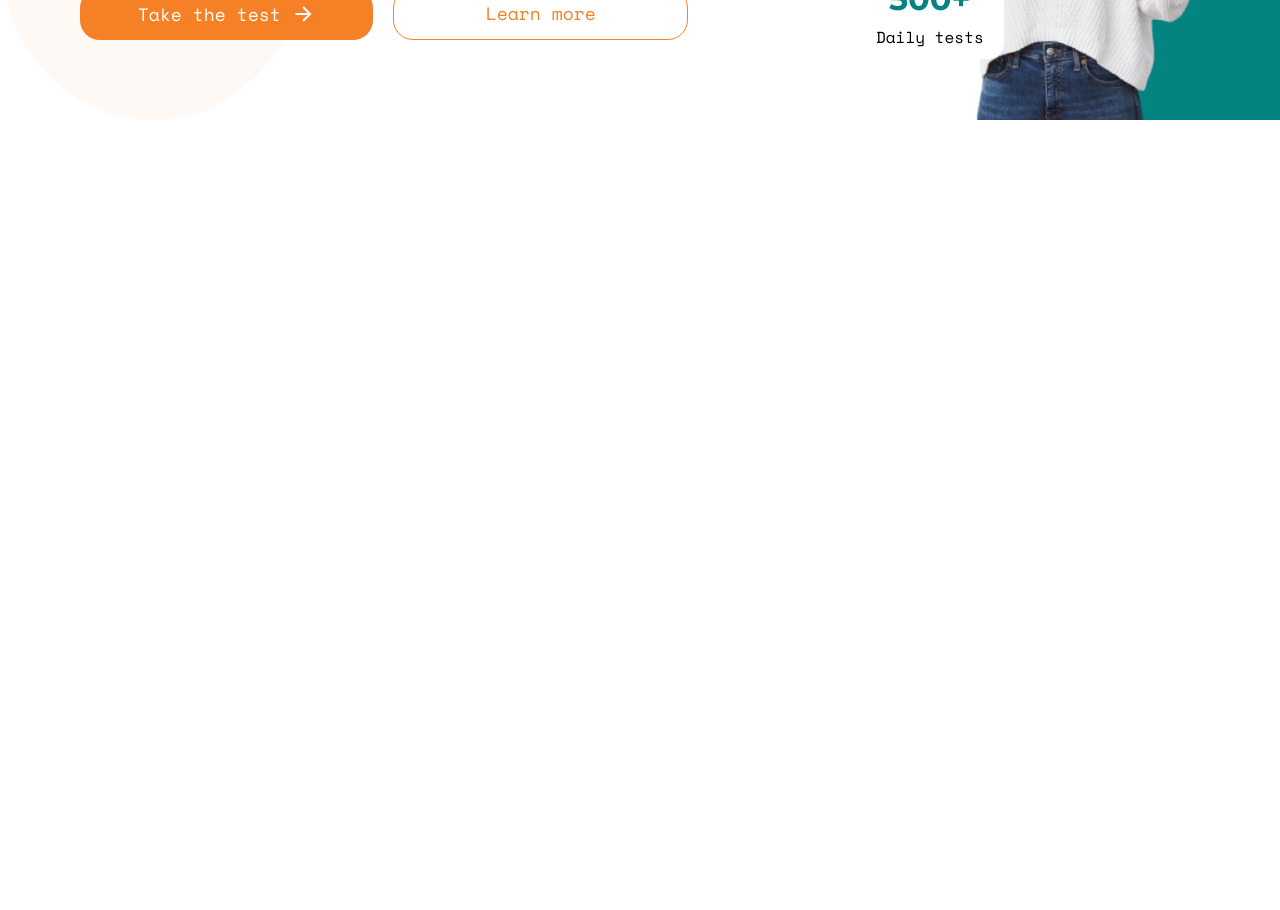
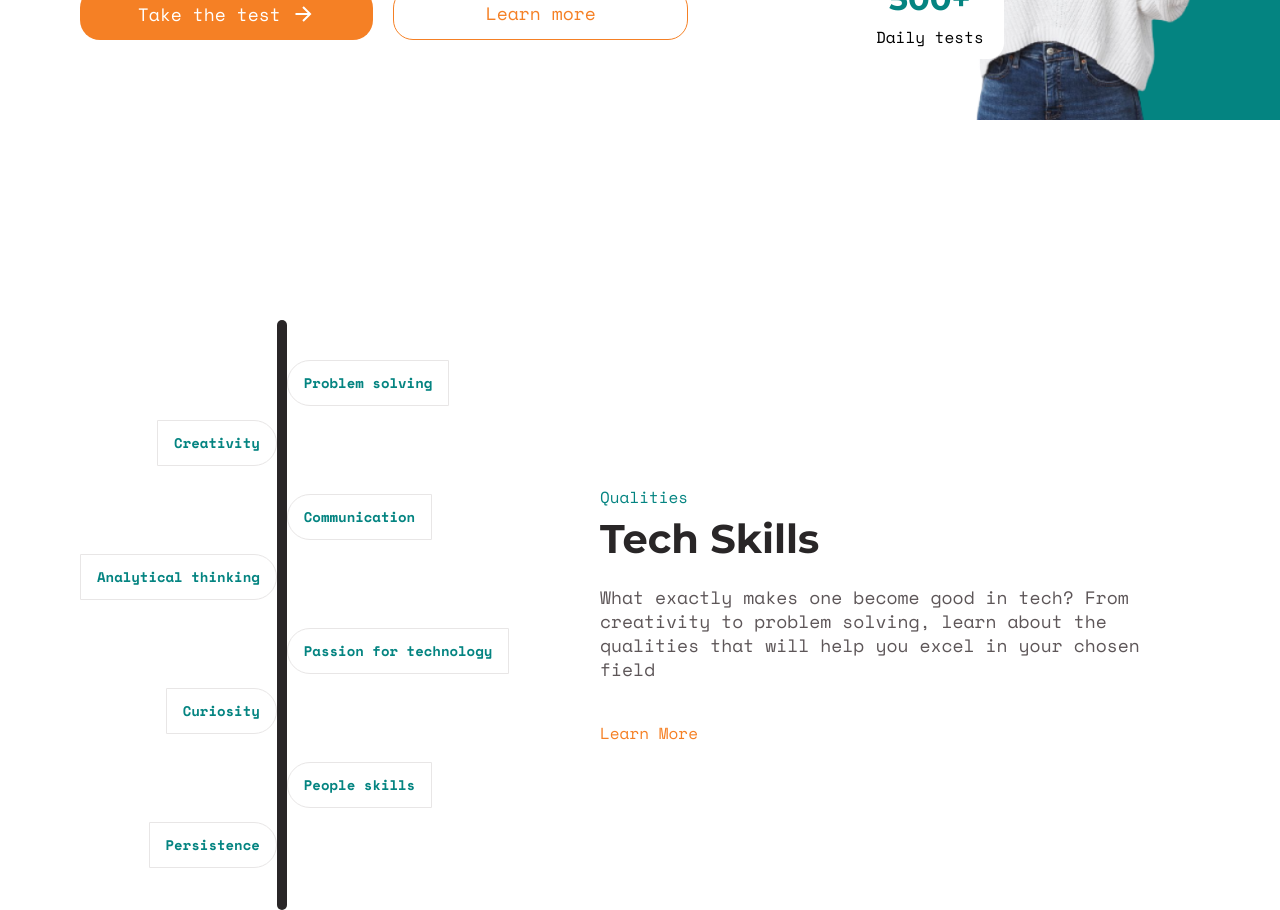
Before and after one commit to kingjamesx/quiz-app, a Next.js app: page / in a window 1280 px wide. Shown: the part 540-1450 px from the top of the page. Before the commit the page ends 800 px from the top, so only its background shows below. Built offline with nearby package versions, Linux system fonts and the light colour scheme.

Commit message:
Qualities

```diff
--- /dev/null
+++ b/components/Qualities.jsx
@@ -0,0 +1,39 @@
+import React from 'react';
+
+const Qualities = () => {
+  return (
+    <section className="px-20 pt-[200px] flex justify-between items-center">
+      {/* left side */}
+      <div className="flex">
+        <div className=" flex flex-col gap-[88px] mt-[100px] items-end">
+          <div className="qualities">Creativity</div>
+          <div className="qualities">Analytical thinking</div>
+          <div className="qualities">Curiosity</div>
+          <div className="qualities">Persistence</div>
+        </div>
+        <div className="h-[590px] w-2.5 bg-[#292627] rounded-lg"></div>
+        <div className="flex flex-col gap-[88px] mt-10">
+          <div className="qualities_right">Problem solving</div>
+          <div className="qualities_right">Communication</div>
+          <div className="qualities_right">Passion for technology</div>
+          <div className="qualities_right">People skills</div>
+        </div>
+      </div>
+      {/* right side */}
+      <div className="">
+        <p className="text-[#048481]">Qualities</p>
+        <h4 className="font-[700] font-mont text-[40px] text-[#292627]">Tech Skills</h4>
+        <p className="text-lg leading-6 mt-4 text-[#5D5658] max-w-[600px]">
+          What exactly makes one become good in tech? From creativity to problem
+          solving, learn about the qualities that will help you excel in your
+          chosen field
+        </p>
+        <div className="mt-10">
+            <p className="text-[#F58025]">Learn More</p>
+        </div>
+      </div>
+    </section>
+  );
+};
+
+export default Qualities;
--- a/pages/index.js
+++ b/pages/index.js
@@ -2,14 +2,17 @@ import Image from 'next/image';
 import { Inter } from 'next/font/google';
 import Header from '@/components/Header';
 import Hero from '@/components/Hero';
+import Qualities from '@/components/Qualities';
 const inter = Inter({ subsets: ['latin'] });
 
 export default function Home() {
+  // bg-land-pattern bg-left-top bg-no-repeat bg-contain
   return (
-    <main className="bg-land-pattern bg-left-top bg-no-repeat bg-contain flex flex-col justify-between">
+    <main className=" flex flex-col justify-between">
       <section className="mx-auto w-full">
         <Header />
         <Hero />
+        <Qualities />
       </section>
     </main>
   );
--- a/styles/globals.css
+++ b/styles/globals.css
@@ -10,6 +10,12 @@
   }
 }
 
+.qualities {
+  @apply text-right px-4 py-3 w-fit border border-[#E8E6E6] rounded-tr-full rounded-br-full font-[700] text-sm text-[#048481];
+}
+.qualities_right {
+  @apply text-right px-4 py-3 w-fit border border-[#E8E6E6] rounded-tl-full rounded-bl-full font-[700] text-sm text-[#048481];
+}
 .dropdown:hover .dropdownContent {
   display: block;
 }
```
